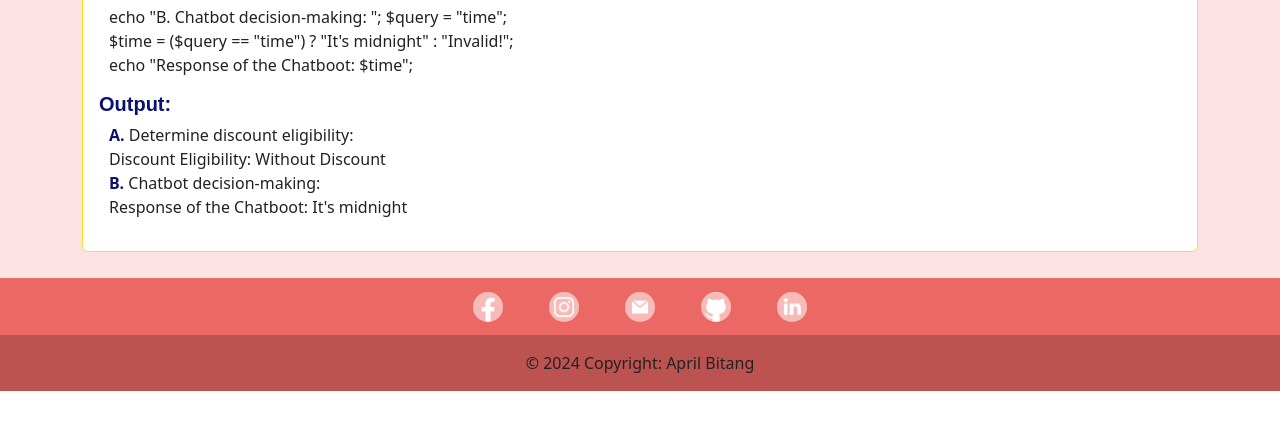
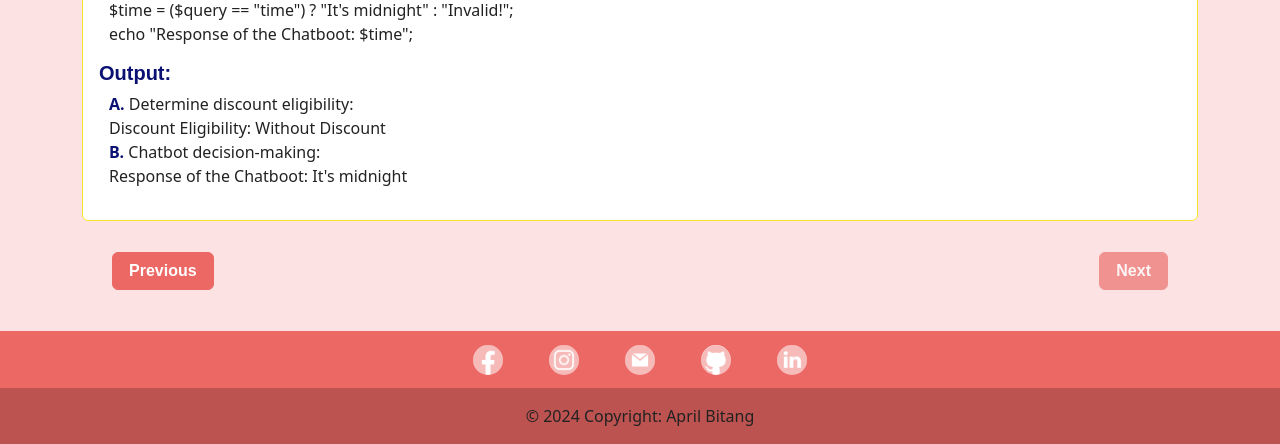
Before and after one commit to MsEphryll/SimpleWebSite, a PHP site: page /act3.php in a window 1280 px wide. Shown: the part 3372-3816 px from the top of the page. Before the commit the page ends 3763 px from the top, so only its background shows below. Run offline with PHP 8.4, Linux system fonts and the light colour scheme; some web fonts are replaced.

Commit message:
Update act3.php
moved the previous and next button at the botom

```diff
--- a/act3.php
+++ b/act3.php
@@ -47,17 +47,32 @@
   p.txt {
     margin-left: 10px;
   }
+
+  #secfoot{
+   background-color: #fce2e2;
+   padding:30px;
+  }
+
+  #prevnex {
+    border-style: hidden;
+  }
+
+  #prev {
+    float: left;
+    display: grid;
+    margin-top: -15px;
+  }
+
+  .next {
+    float:right;
+    display: grid;
+  }
 </style>
 
 <!-- Activity Number and Button(s) -->
 <div class="card bg-light mb-3" id="actTitle";>
   <div class="card-body">
     <h2 class="act">ACTIVITY 3</h2>
-    <div class="links">
-
-      <a href="act2.php" class="prev"> <button type="button" class="btn btn-primary btn-sm">Previous</button></a>
-      <!-- <a href="#" class="next"><button type="button" class="btn btn-primary btn-sm">Next</button></a> -->
-    </div>
   </div>
 </div>
 
@@ -116,6 +131,7 @@
 
 	$convertedAmount = $amountPhp * $conversionRate;
 	echo "<br>Equivalent in USD: " . $convertedAmount;
+
 	?>
     </p>
   </div>
@@ -280,7 +296,7 @@
     <p class="txt ">
       <?php
         // output for Problem 4-A
-	echo "<strong>A.</strong> Calculate factorial: ";
+	echo "<strong>A.</strong>Calculate factorial: ";
 	$number = 10;
 	$factorial = 1;
 
@@ -293,7 +309,7 @@
 	echo "<br>";
 
 	// output for Problem 4-B
-	echo "<strong>B.</strong> Simulate vehicle movement: ";
+	echo "<strong>B.</strong>Simulate vehicle movement: ";
 	$point = 1;
 	$distance = 15;
 
@@ -365,4 +381,14 @@
   </div>
 </div>
 
+<div id="secfoot">
+  <div   id="prevnex";>
+    <div class="links">
+      <a href="act2.php" class="prev"> <button type="button" class="btn btn-primary" id="prev">Previous</button></a>
+
+      <a href="#" class="next"> <button type="button" class="btn btn-primary disabled" id="prev">Next</button></a>
+    </div>
+  </div>
+</div>
+
 <?php include 'templates/footer.php' ?>
```
Lines whose indentation alone changed are shown as unchanged.
